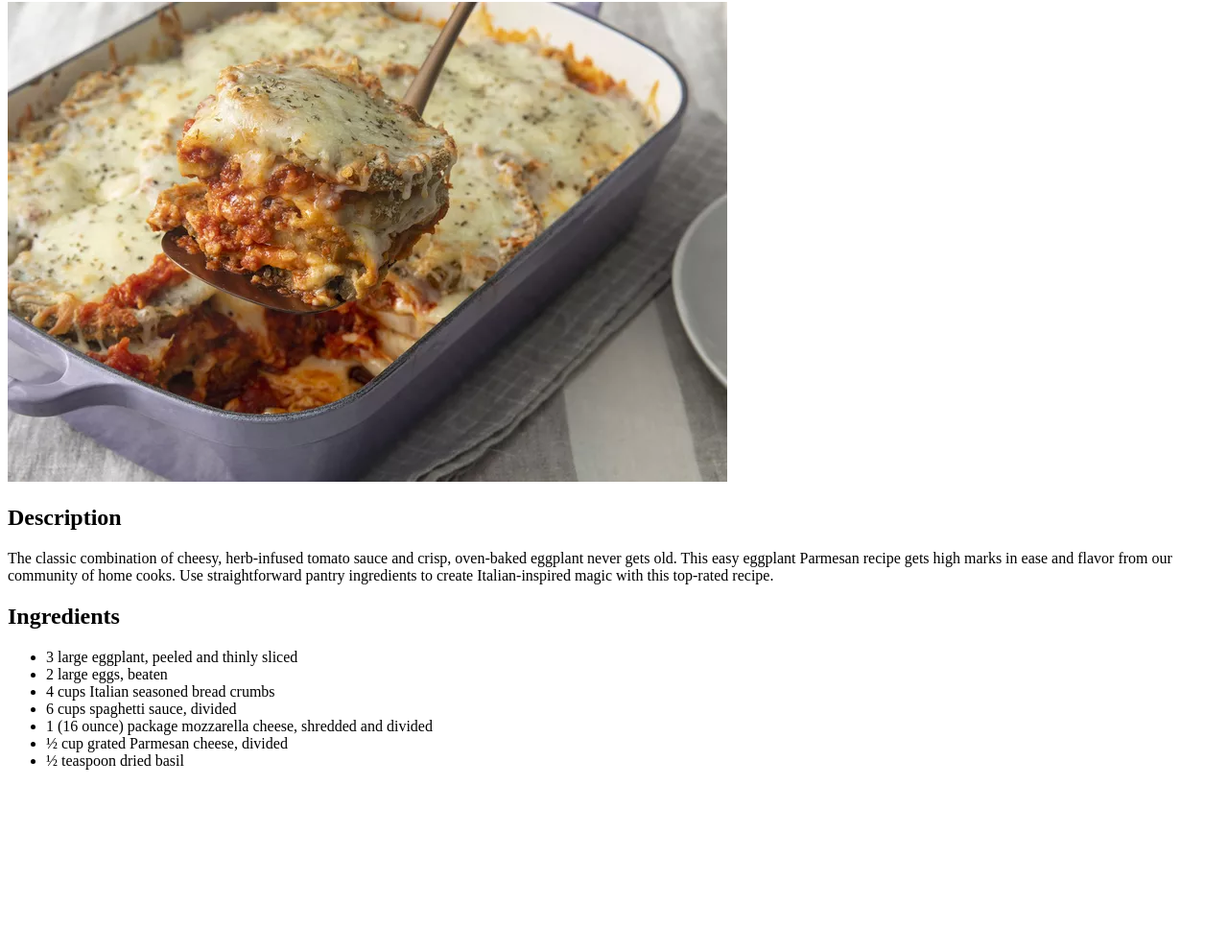
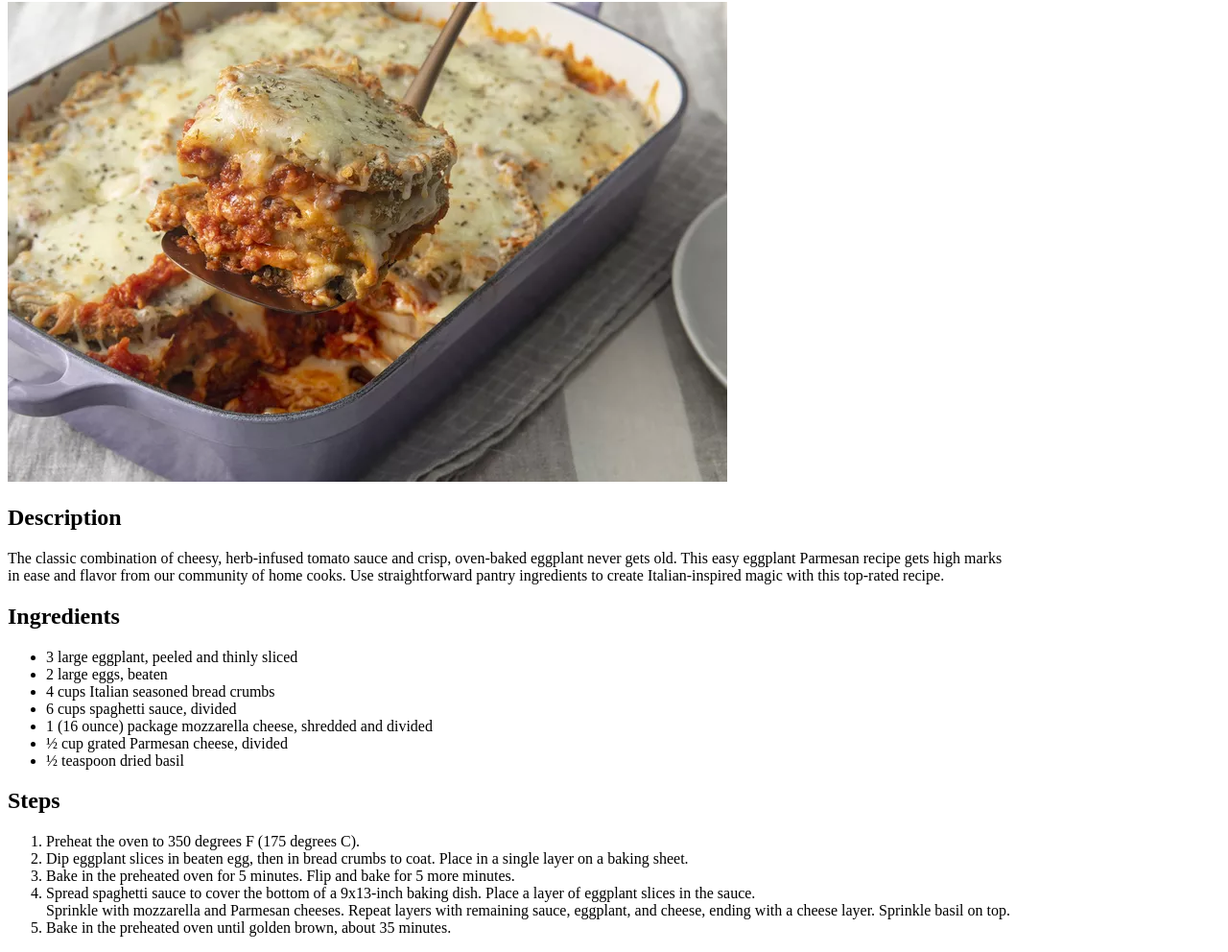
Before and after one commit to prayawaythegay/odin-recipes, a plain HTML site: page recipes/eggplant-parmesan.html in a window 1280 px wide. Shown: the part 78-1070 px from the top of the page at 96% size. Before the commit the page ends 896 px from the top, so only its background shows below. Drawn offline with Linux system fonts and the light colour scheme.

Commit message:
Add a list of steps for eggplant dish

```diff
--- a/recipes/eggplant-parmesan.html
+++ b/recipes/eggplant-parmesan.html
@@ -2,7 +2,7 @@
 <html lang="en">
   <head>
     <meta charset="utf-8">
-    <title>Document</title>
+    <title>Eggplant Parmesan</title>
   </head>
 
   <body>
@@ -11,7 +11,7 @@
     <img src="./../img/eggplant-parmesan.jpg" alt="eggplant parmesan in a dish"><br>
 
     <h2>Description</h2>
-    <p>The classic combination of cheesy, herb-infused tomato sauce and crisp, oven-baked eggplant never gets old. This easy eggplant Parmesan recipe gets high marks in ease and flavor from our community of home cooks. Use straightforward pantry ingredients to create Italian-inspired magic with this top-rated recipe.</p>
+    <p>The classic combination of cheesy, herb-infused tomato sauce and crisp, oven-baked eggplant never gets old. This easy eggplant Parmesan recipe gets high marks <br>in ease and flavor from our community of home cooks. Use straightforward pantry ingredients to create Italian-inspired magic with this top-rated recipe.</p>
 
     <h2>Ingredients</h2>
     <ul>
@@ -24,5 +24,13 @@
       <li>½ teaspoon dried basil</li>
     </ul>
 
+    <h2>Steps</h2>
+    <ol>
+      <li>Preheat the oven to 350 degrees F (175 degrees C).</li>
+      <li>Dip eggplant slices in beaten egg, then in bread crumbs to coat. Place in a single layer on a baking sheet.</li>
+      <li>Bake in the preheated oven for 5 minutes. Flip and bake for 5 more minutes.</li>
+      <li>Spread spaghetti sauce to cover the bottom of a 9x13-inch baking dish. Place a layer of eggplant slices in the sauce.<br> Sprinkle with mozzarella and Parmesan cheeses. Repeat layers with remaining sauce, eggplant, and cheese, ending with a cheese layer. Sprinkle basil on top.</li>
+      <li>Bake in the preheated oven until golden brown, about 35 minutes.</li>
+    </ol>
   </body>
 </html>
```
